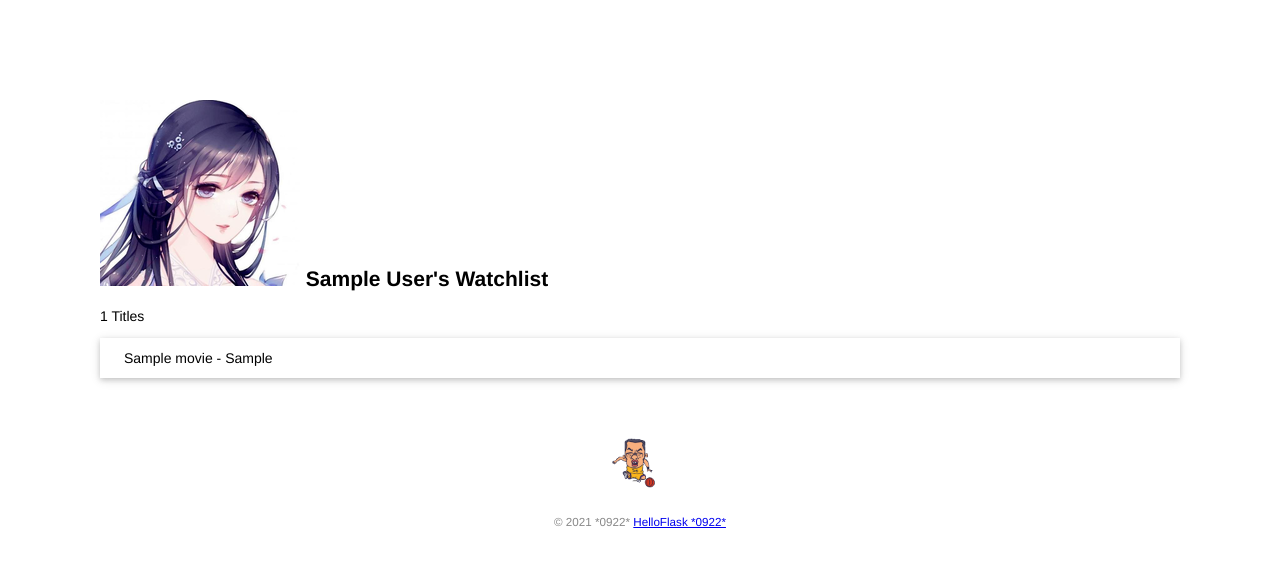
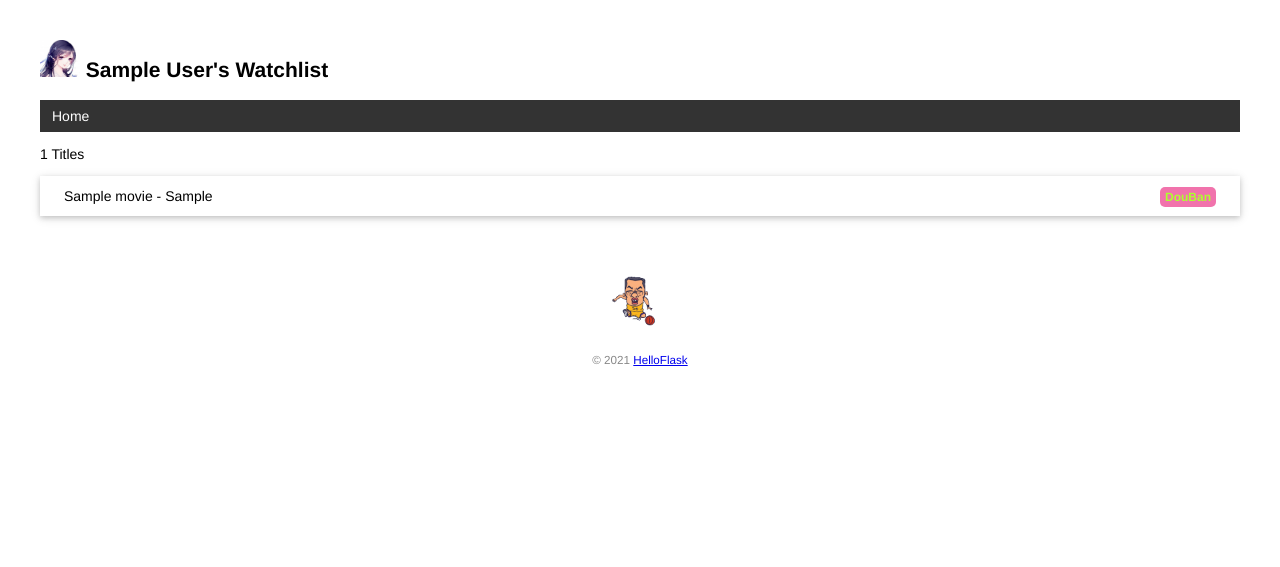
Before and after one commit to uhxh2021/watchlist, a Flask app: page /index in a window 1280 px wide. Shown: the top 567 px of the page. Run offline with Flask 2, Linux system fonts and the light colour scheme; tables that the repository leaves empty hold one stand-in row (values such as "Sample post").

Commit message:
Base template and 404 template

```diff
--- a/app.py
+++ b/app.py
@@ -28,11 +28,26 @@
     # return '<h3>%s</h3>' % a
     return f"<h3>{a}</h3>"
 
+
+@app.context_processor
+def inject_user():
+    user = User.query.first()
+    return dict(user=user)
+
 @app.route('/index')
 def index():
-    user = User.query.first()
+
     movies = Movie.query.all()
-    return render_template('index.html', user=user, movies=movies)
+    return render_template('index.html', movies=movies)
+
+@app.route('/base')
+def base_page():
+
+    return render_template('base.html')
+
+@app.errorhandler(404)
+def page_not_found(e):
+    return render_template('404.html'), 404
 
 @app.cli.command()
 def forge():
--- a/static/style.css
+++ b/static/style.css
@@ -1,5 +1,5 @@
 body {
-    margin: 100px;
+    margin: 40px;
     max_width: 580px;
     font-size: 14px;
     font-family: Helvetica, Arial, sans-serif;
@@ -41,3 +41,41 @@
     margin: 0 auto;
     height: 100px;
 }
+
+nav ul {
+    list-style_tpye: none;
+    margin: 0;
+    padding: 0;
+    overflow: hidden;
+    background-color: #333;
+}
+
+nav li {
+    float: left;
+}
+
+nav li a {
+    display: block;
+    color: white;
+    text-align: center;
+    padding: 8px 12px;
+    text-decoration: none;
+}
+
+nav li a:hover {
+    background-color: #111;
+}
+
+.float-right {
+    float: right;
+}
+
+.douban {
+    font-size: 12px;
+    font-weight: bold;
+    color: greenyellow;
+    text-decoration: none;
+    background: #f173ac;
+    border-radius: 5px;
+    padding: 3px 5px;
+}
--- /dev/null
+++ b/templates/base.html
@@ -0,0 +1,28 @@
+<!DOCTYPE html>
+<html lang="en">
+<head>
+    {% block head %}
+    <meta charset="utf-8">
+    <meta name="viewport" content="width=device-width, initial-scale=1.0">
+    <title>{{ user.name }}'s Watchlist</title>
+    <link rel="icon" href="{{ url_for('static', filename='images/icon.ico') }}">
+    <link rel="shortcut icon" href="{{ url_for('static', filename='images/icon.ico') }}">
+    <link rel="stylesheet" href="{{ url_for('static', filename='style.css') }}" type="text/css">
+    {% endblock %}
+</head>
+<body>
+    <h2>
+        <img alt="Avatar" class="avatar" src="{{ url_for('static', filename='images/touxiang.png') }}">
+        {{ user.name }}'s Watchlist
+    </h2>
+    <nav>
+        <ul>
+            <li><a href="{{ url_for('index') }}">Home</a></li>
+        </ul>
+    </nav>
+    {% block content %}{% endblock %}
+    <footer>
+        <small>&copy; 2021 <a href="https://www.baidu.com">HelloFlask</a></small>
+    </footer>
+</body>
+</html>
--- a/templates/index.html
+++ b/templates/index.html
@@ -1,4 +1,4 @@
-<!DOCTYPE html>
+<!-- <!DOCTYPE html>
 <html lang="en">
 <head>
     <meta charset="utf-8">
@@ -24,4 +24,20 @@
 al">HelloFlask *0922*</a></small>
     </footer>
 </body>
-</html>
+</html> -->
+
+{% extends 'base.html' %}
+
+{% block content %}
+<p>{{ movies|length }} Titles</p>
+<ul class="movie-list">
+    {% for movie in movies %}
+    <li>{{ movie.title }} - {{ movie.year}}
+        <span class="float-right">
+            <a class="douban" href="https://movie.douban.com/subject_search?search_text={{ movie.title }}" target="_blank" title="Find this movie on Douban">DouBan</a>
+        </span>
+    </li>
+    {% endfor %}
+</ul>
+<img alt="kobe" class="kobe" src="{{ url_for('static',filename='images/dong.gif') }}" title="kobe~kobe~">
+{% endblock %}
```
Also changed, not shown: templates/404.html (added, +13 -0 lines).
